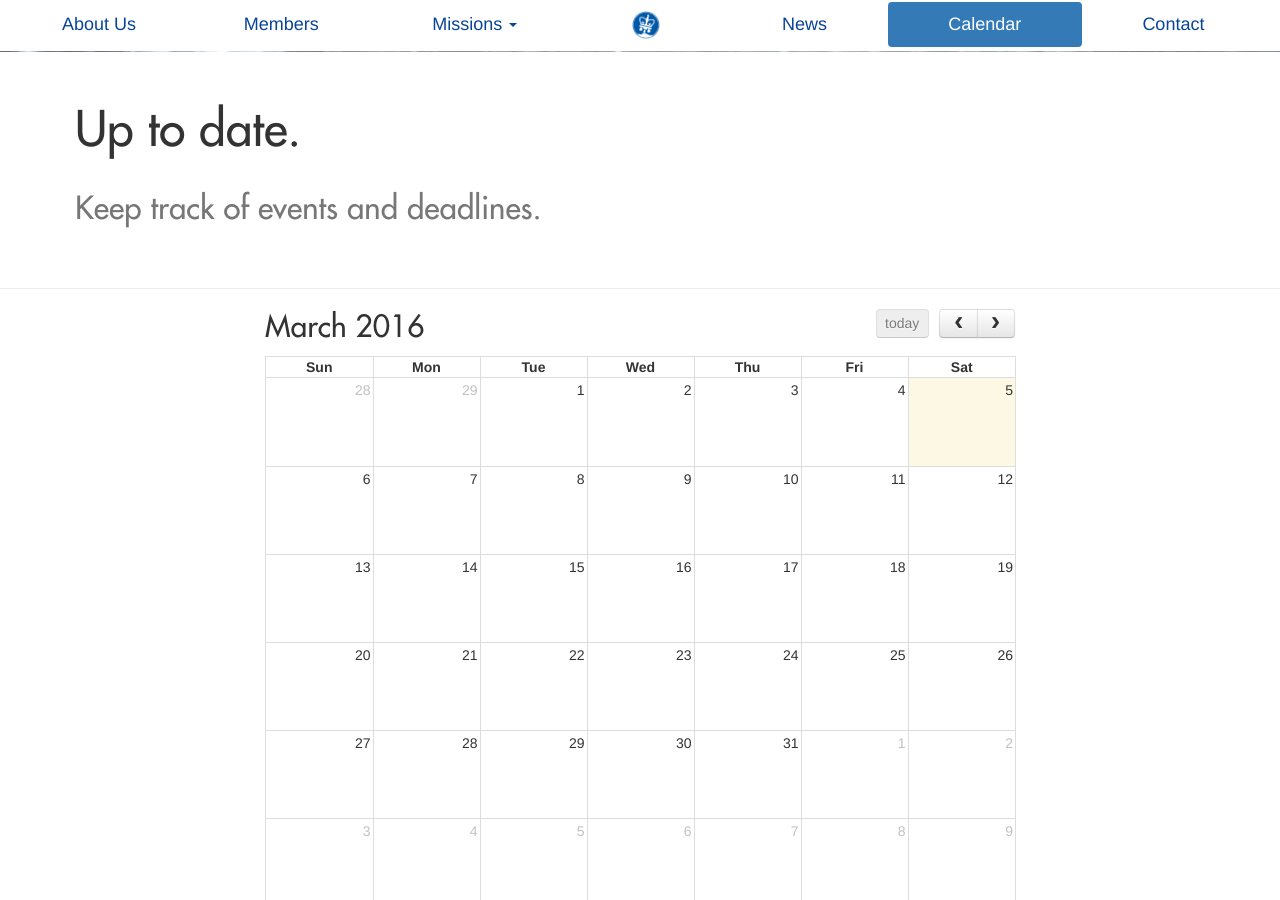
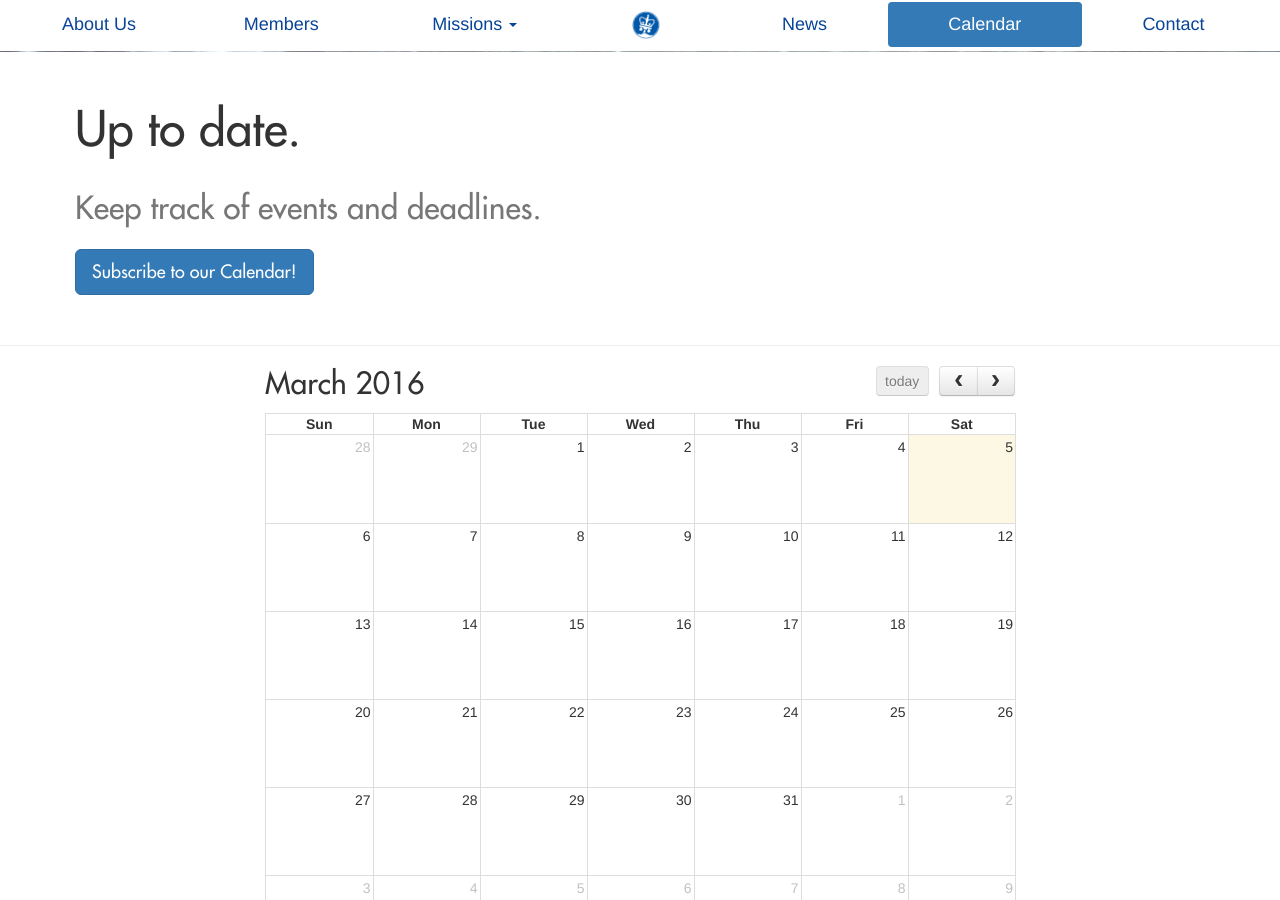
Before and after one commit to columbiaspace/columbiaspace.org, a Jekyll site: the page built from calendar.html, in a window 1280 px wide and 900 px high, scrolled down 848 px. Built offline with Jekyll 4.4.1, drawn with Linux system fonts in a browser that asks for light colours; nearby versions of some CDN libraries; Markdown is read by kramdown in place of the engine named in the settings; comment, search, counter and statistics services are not loaded.

Commit message:
Added Automatic Subscribe Button to Calender

```diff
--- a/calendar.html
+++ b/calendar.html
@@ -15,6 +15,7 @@ imagecredit: "Photo: NASA"
     <h2><small>
 	Keep track of events and deadlines.
     </small></h2>
+	<h1><a href="http://www.google.com/calendar/render?cid=https://calendar.google.com/calendar/ical/k1esjof3tmmr84i5um3812ni4s%40group.calendar.google.com/public/basic.ics" class="btn btn-primary btn-lg">Subscribe to our Calendar!</a></h1>
   </div>
 </div>
 
```
